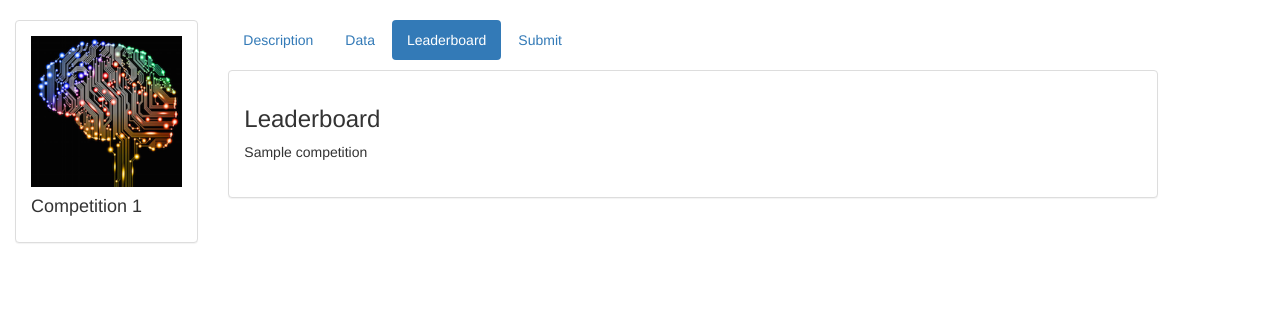
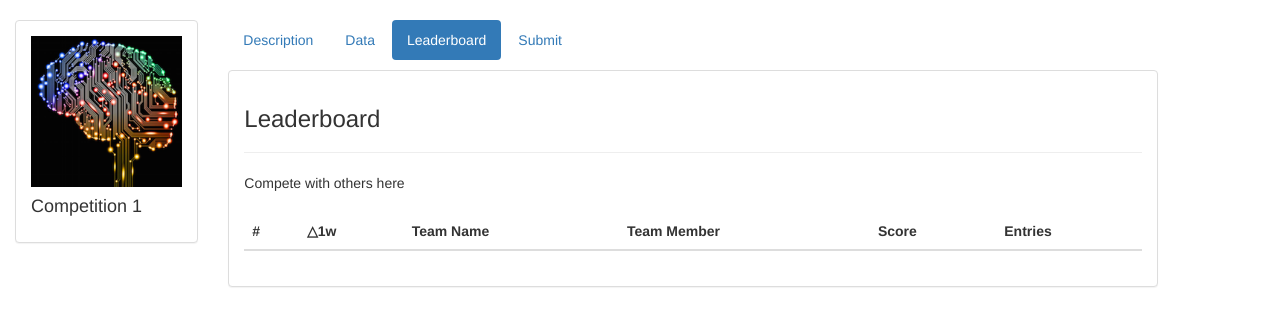
Before and after one commit to NuthanReddy/Automl, a Django app: page /1/score in a window 1280 px wide. Shown: the part 52-378 px from the top of the page. Run offline with Django 3.2, Linux system fonts and the light colour scheme; a user stored in the database is signed in; data comes from the database, SQL or seed files in the repository; lists and menus that the app fills with data are empty; some libraries are stand-ins or nearby versions.

```diff
--- a/mlearn/templates/mlearn/score.html
+++ b/mlearn/templates/mlearn/score.html
@@ -42,13 +42,30 @@
                     <table class="table">
                         <thead>
                         <h3>Leaderboard</h3>
+                        <hr>
                         </thead>
                         <tbody>
-                        {{ competition.comp_desc }}
+                        Compete with others here
+                        </tbody>
+                    </table>
+
+                    <table class="table table-hover">
+                        <thead>
+                        <tr>
+                            <th>#</th>
+                            <th>△1w</th>
+                            <th>Team Name</th>
+                            <th>Team Member</th>
+                            <th>Score</th>
+                            <th>Entries</th>
+                        </tr>
+                        </thead>
+                        <tbody>
                         </tbody>
                     </table>
                 </div>
             </div>
+
         </div>
     </div>
 </div>
```
Also changed, not shown: mlearn/templates/mlearn/data.html (+15 -15 lines), mlearn/templates/mlearn/detail.html (+3 -5 lines), mlearn/templates/mlearn/submit.html (+5 -5 lines).
